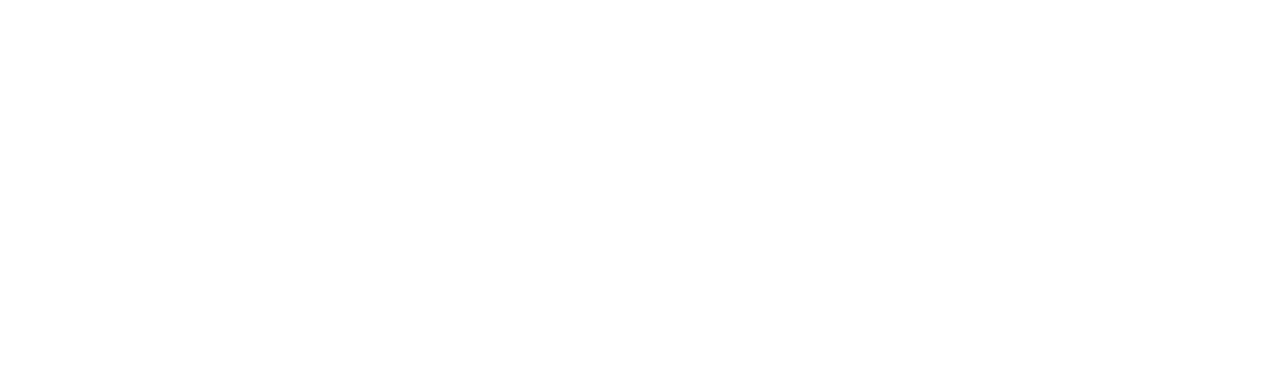
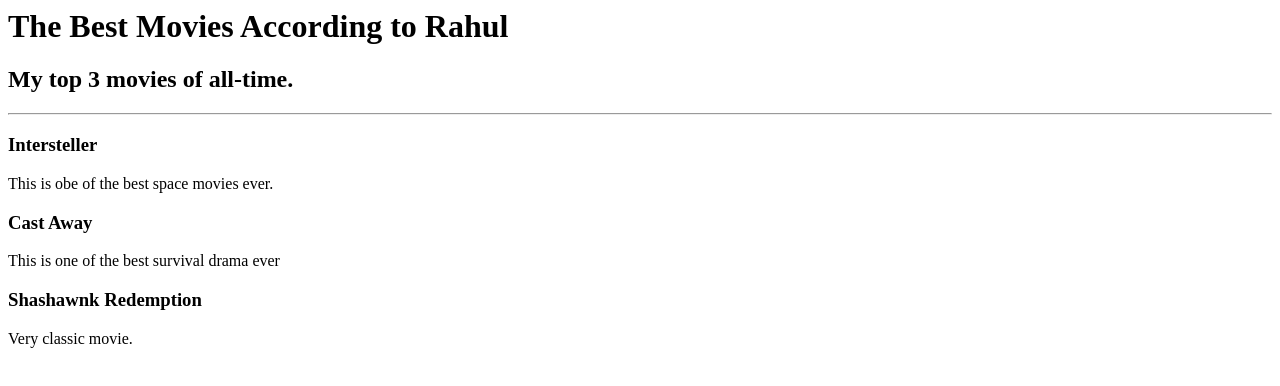
Before and after one commit to rahulbhoyar1995/Web-Development-Bootcamp, a plain HTML site: page Section2-IntroToHTML/2.4 Movie Ranking Project/index.html in a window 1280 px wide. Drawn offline with Linux system fonts and the light colour scheme.

Commit message:
Files add

```diff
--- a/Section2-IntroToHTML/2.4 Movie Ranking Project/index.html
+++ b/Section2-IntroToHTML/2.4 Movie Ranking Project/index.html
@@ -1 +1,11 @@
 <!-- Write your code below -->
+ <h1> The Best Movies According to Rahul</h1>
+ <h2>My top 3 movies of all-time.</h2>
+ <hr />
+
+<h3>Intersteller</h3>
+<p> This is obe of the best space movies ever.</p>
+<h3>Cast Away</h3>
+<p>This is one of the best survival drama ever</p>
+<h3>Shashawnk Redemption</h3>
+<p>Very classic movie.</p>
```
Also changed, not shown: Section2-IntroToHTML/2.3 Void Elements/rb_solution.html (+9 -7 lines).
